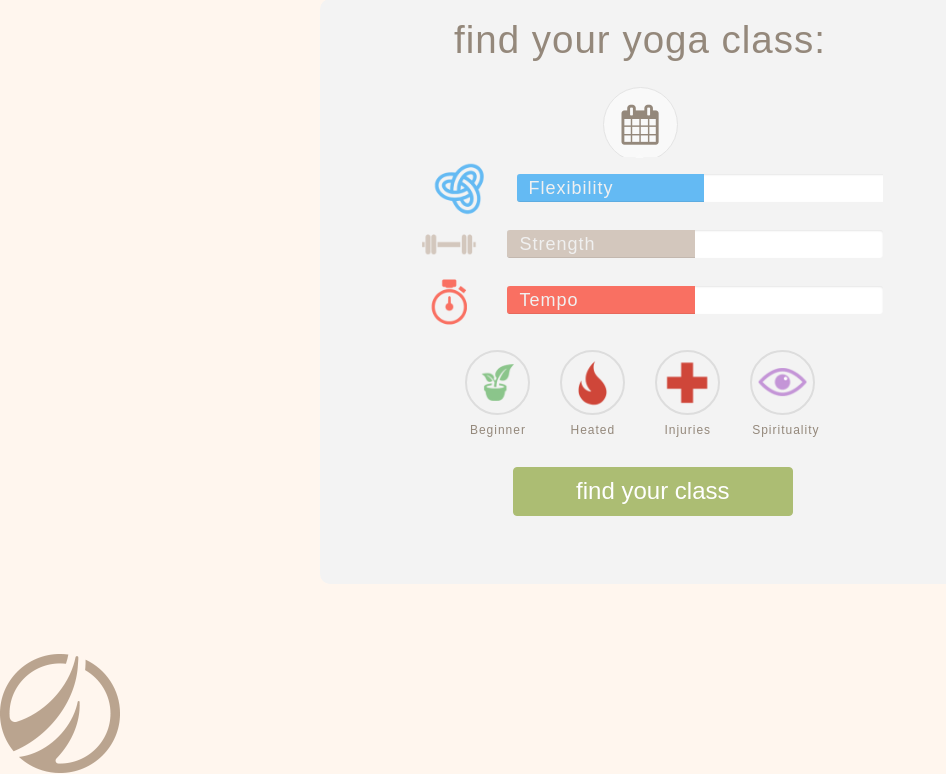
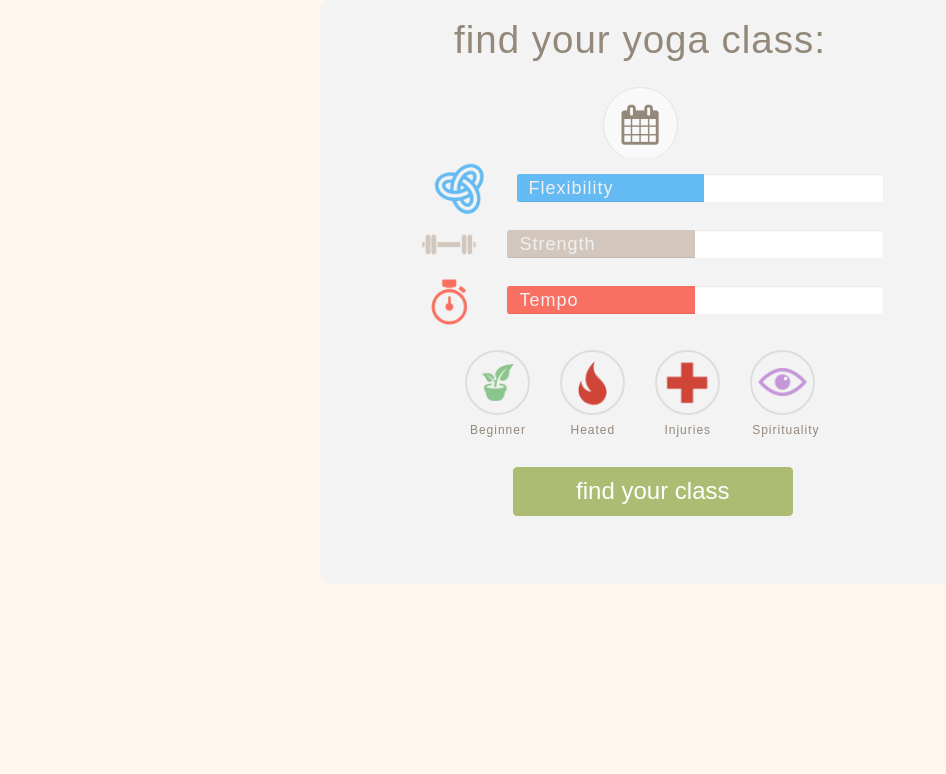
Before and after one commit to kespinola/omza-yoga, a PHP site: page / in a window 1280 px wide. Shown: the part 81-855 px from the top of the page, without its empty margins (0-946 px from the left). After the commit the page ends 597 px from the top, so only its background shows below. Run offline with PHP 8.4, Linux system fonts and the light colour scheme; some libraries are stand-ins or nearby versions; some web fonts are replaced.

Commit message:
remove footer styling

```diff
--- a/footer.php
+++ b/footer.php
@@ -1,5 +1,5 @@
 <footer>
 	<div class="row">
-		<img src="./img/omza-fit-icon.png"></img>
+
 	</div>
 </footer>
```
